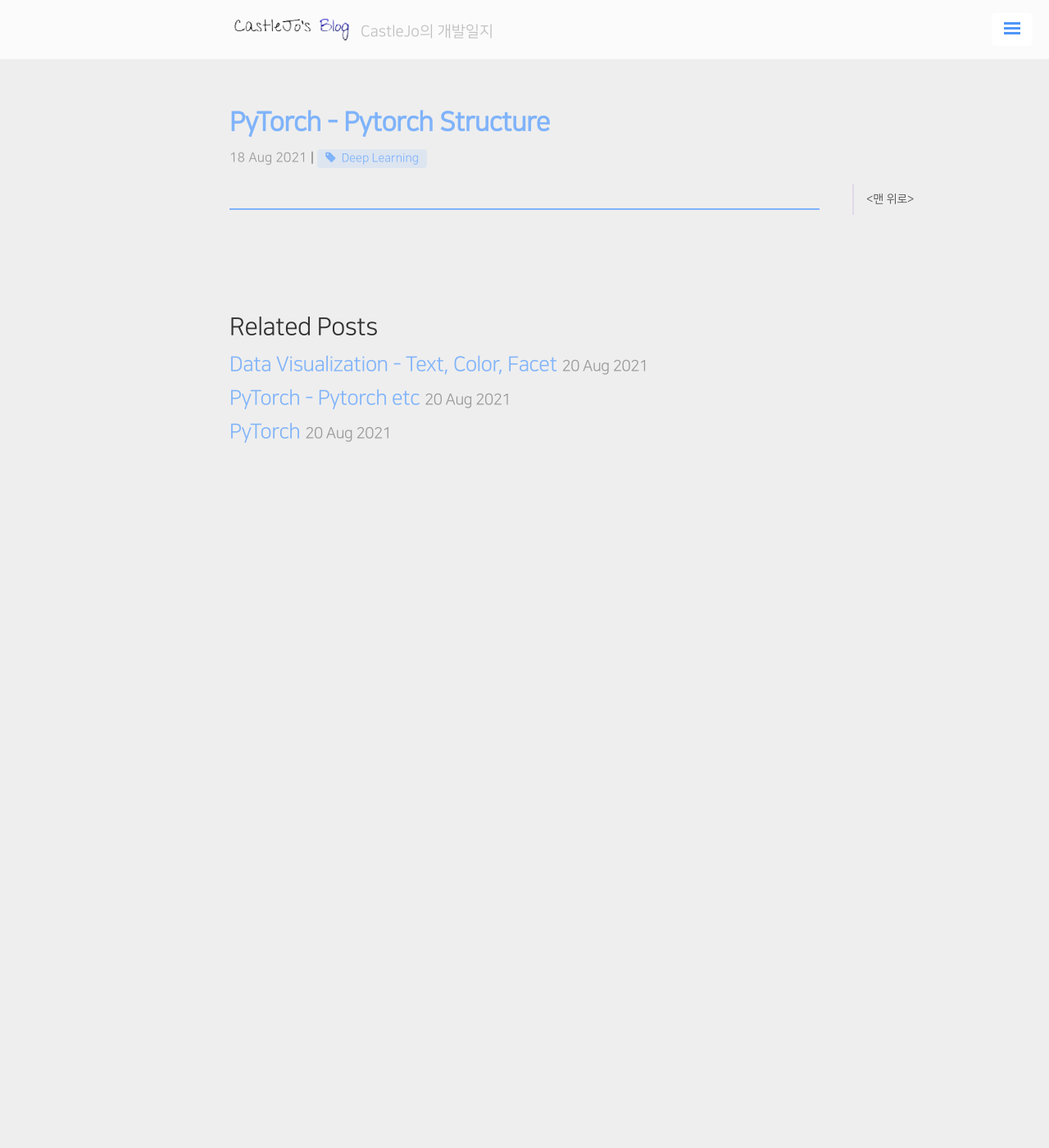
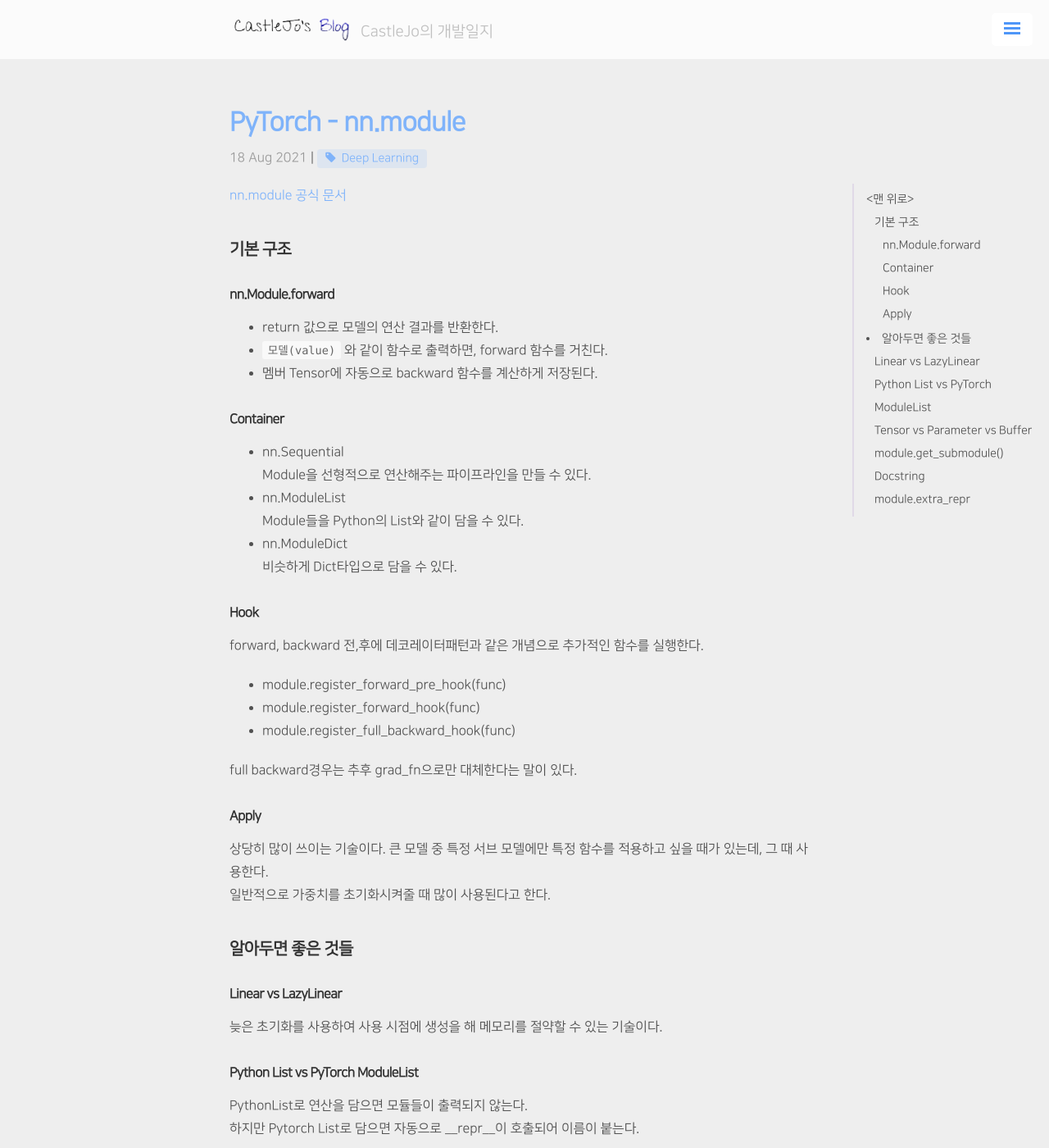
Before and after one commit to ukcastle/ukcastle.github.io, a Jekyll site: the page built from _posts/Boostcamp/2021-08-18-w3d3.md, in a window 1280 px wide and 1400 px high. Shown: the whole window at 82% size. Built offline with Jekyll 4.4.1, drawn with Linux system fonts in a browser that asks for light colours; nearby versions of some CDN libraries; a script that is not in the unit is left out; comment, search, counter and statistics services are not loaded; some of the changed text lies outside the part shown.

Commit message:
docs: w3d3

```diff
--- a/_posts/Boostcamp/2021-08-18-w3d3.md
+++ b/_posts/Boostcamp/2021-08-18-w3d3.md
@@ -1,7 +1,70 @@
 ---
 layout: post
-title: PyTorch - Pytorch Structure
+title: PyTorch - nn.module
 category: BC
 tag: [Deep Learning]
-use_math: true
 ---
+
+[nn.module 공식 문서](https://pytorch.org/docs/stable/generated/torch.nn.Module.html?highlight=nn%20module#torch.nn.Module)
+
+## 기본 구조
+
+#### nn.Module.forward
+
+- return 값으로 모델의 연산 결과를 반환한다.
+- `모델(value)` 와 같이 함수로 출력하면, forward 함수를 거친다.
+- 멤버 Tensor에 자동으로 backward 함수를 계산하게 저장된다.
+
+#### Container
+
+- nn.Sequential
+    Module을 선형적으로 연산해주는 파이프라인을 만들 수 있다.
+- nn.ModuleList
+    Module들을 Python의 List와 같이 담을 수 있다.
+- nn.ModuleDict
+    비슷하게 Dict타입으로 담을 수 있다.
+
+#### Hook
+
+forward, backward 전,후에 데코레이터패턴과 같은 개념으로 추가적인 함수를 실행한다.
+
+- module.register_forward_pre_hook(func)
+- module.register_forward_hook(func)
+- module.register_full_backward_hook(func)
+
+full backward경우는 추후 grad_fn으로만 대체한다는 말이 있다.
+
+#### Apply
+
+상당히 많이 쓰이는 기술이다. 큰 모델 중 특정 서브 모델에만 특정 함수를 적용하고 싶을 때가 있는데, 그 때 사용한다.
+일반적으로 가중치를 초기화시켜줄 때 많이 사용된다고 한다.
+
+
+## 알아두면 좋은 것들
+
+#### Linear vs LazyLinear
+
+늦은 초기화를 사용하여 사용 시점에 생성을 해 메모리를 절약할 수 있는 기술이다.
+
+#### Python List vs PyTorch ModuleList
+
+PythonList로 연산을 담으면 모듈들이 출력되지 않는다.
+하지만 Pytorch List로 담으면 자동으로 __repr__이 호출되어 이름이 붙는다.
+
+#### Tensor vs Parameter vs Buffer
+
+Module 안의 가중치값을 저장할 땐 Parameter를 기본적으로 사용한다.
+Tensor도 같은 역할을 할 수 있지만, Backward 함수를 계산할 수 있는 grad_fn 값을 저장하지 않는다.
+Buffer는 좀 다른 개념인데, 모델 저장시 값이 저장되지만 따로 연산을 수행하진 않는다.
+
+#### module.get_submodule()
+
+모듈 안의 서브모듈들을 이름을 기준으로 검색할 수 있다.
+
+#### Docstring
+
+파이썬 Class를 만들 때, 맨 앞에 ''' 설명 ''' 으로 표시되어있는 부분이다.
+
+#### module.extra_repr
+
+모듈을 print할 때 모듈을 설명해줄 수 있는 이름을 정할 수 있다.
```
